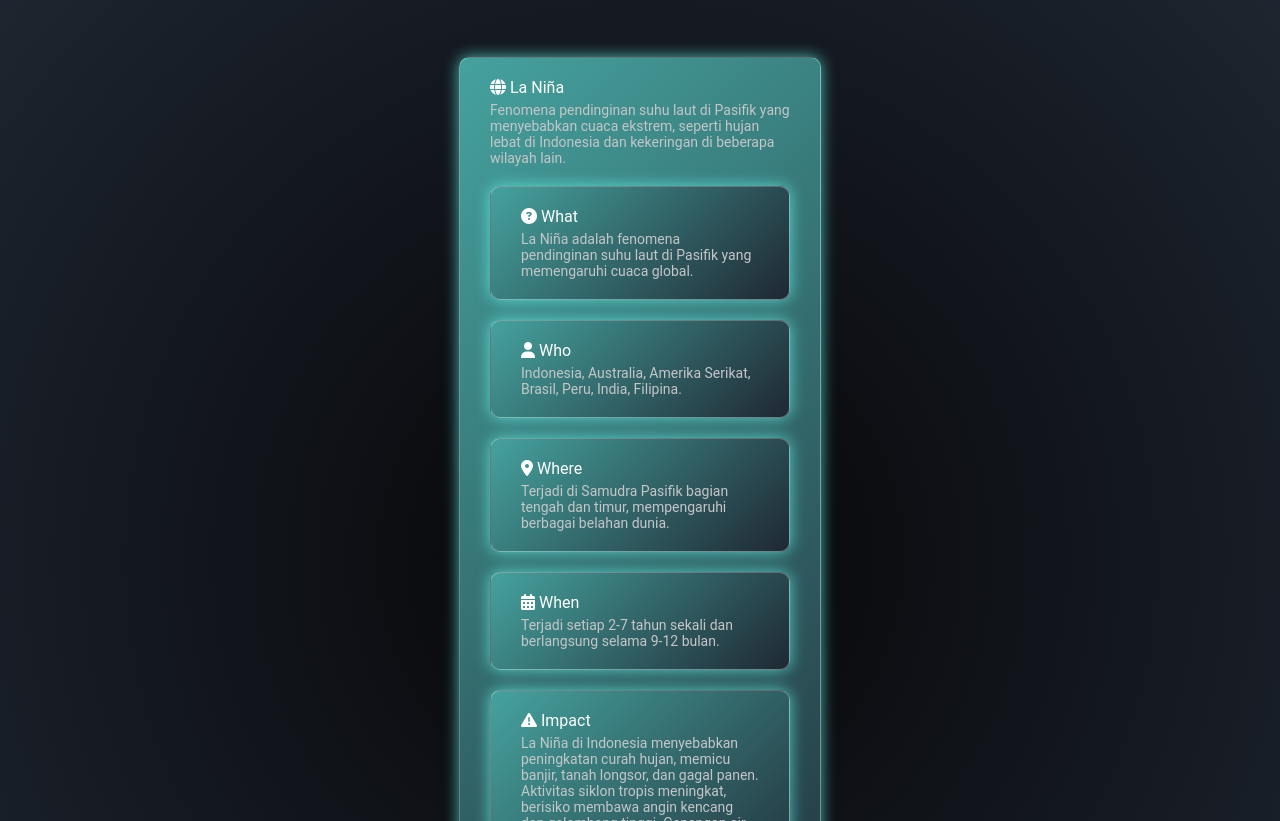
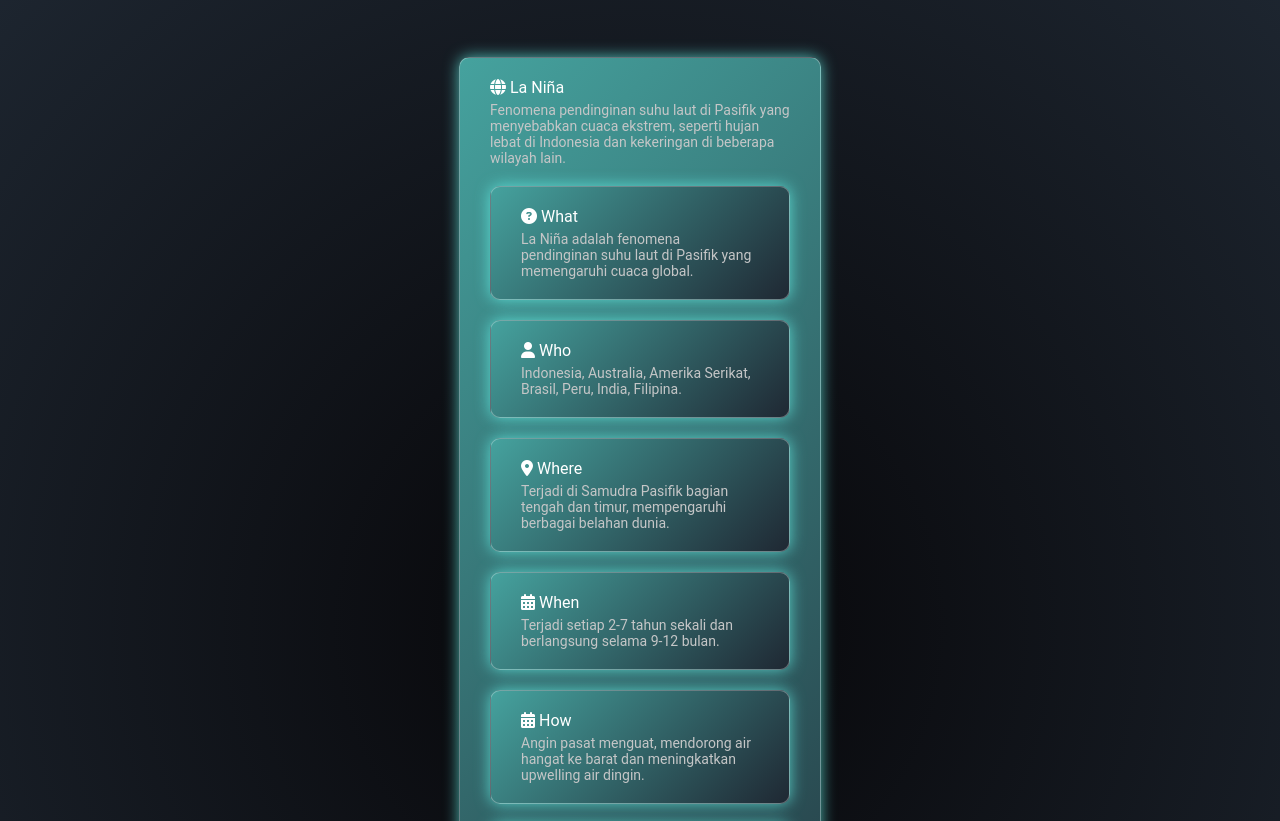
Before and after one commit to MALIK6882/Tugas-Peta-KonsepGeo, a plain HTML site: page nina.html in a window 1280 px wide. Shown: the part 114-935 px from the top of the page. Drawn offline with Linux system fonts and the light colour scheme.

Commit message:
Update nina.html

```diff
--- a/nina.html
+++ b/nina.html
@@ -33,6 +33,9 @@
                 <div class="node" onclick="toggleChildren(this)"><i class="fas fa-calendar-alt"></i> When
                     <div class="description">Terjadi setiap 2-7 tahun sekali dan berlangsung selama 9-12 bulan.</div>
                 </div>
+                <div class="node" onclick="toggleChildren(this)"><i class="fas fa-calendar-alt"></i> How
+                    <div class="description">Angin pasat menguat, mendorong air hangat ke barat dan meningkatkan upwelling air dingin.</div>
+                </div>
                 <div class="node" onclick="toggleChildren(this)"><i class="fas fa-exclamation-triangle"></i> Impact
                     <div class="description">La Niña di Indonesia menyebabkan peningkatan curah hujan, memicu banjir, tanah longsor, dan gagal panen. Aktivitas siklon tropis meningkat, berisiko membawa angin kencang dan gelombang tinggi. Genangan air juga memperbesar risiko penyakit seperti demam berdarah. Selain itu, infrastruktur transportasi bisa terganggu akibat jalan rusak atau tertutup longsor.</div>
                 </div>
```
